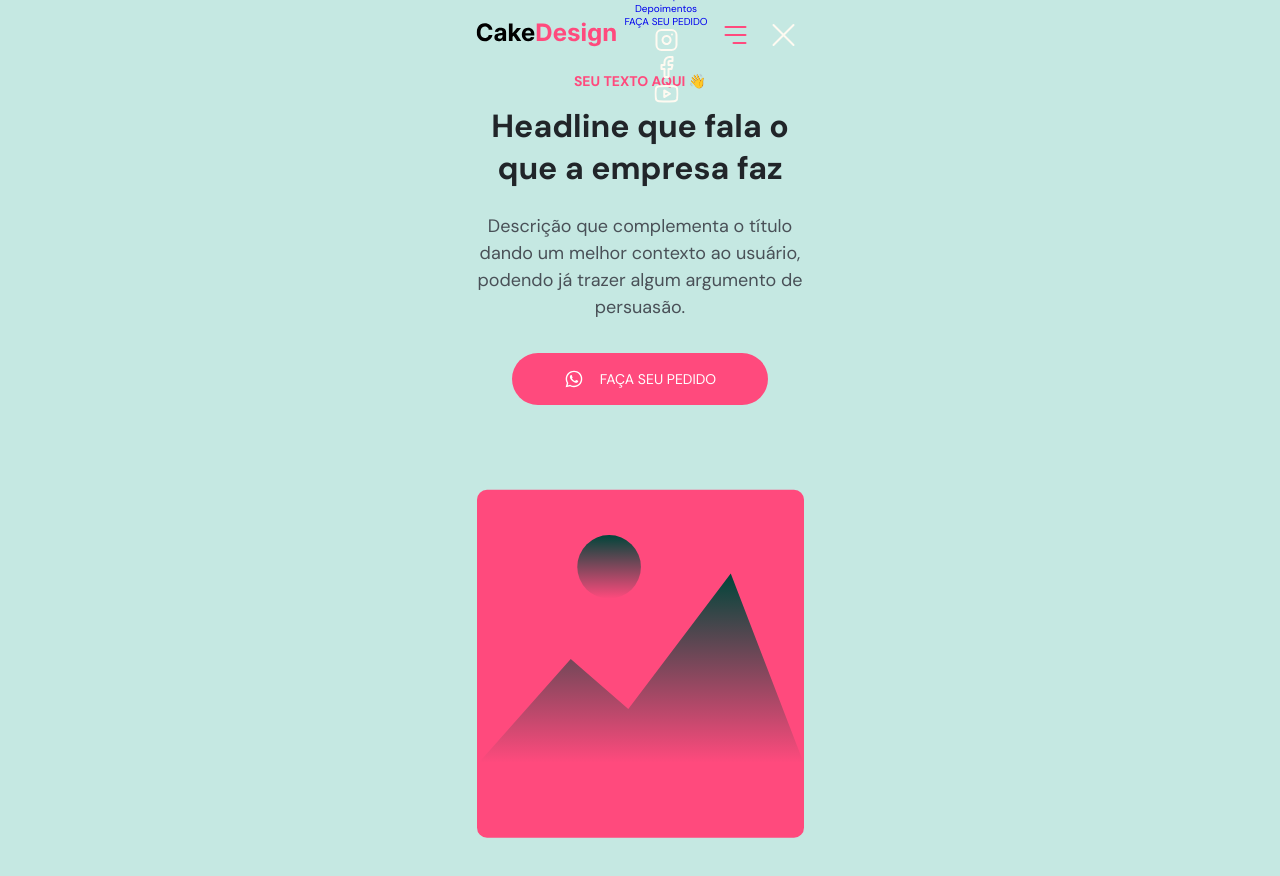
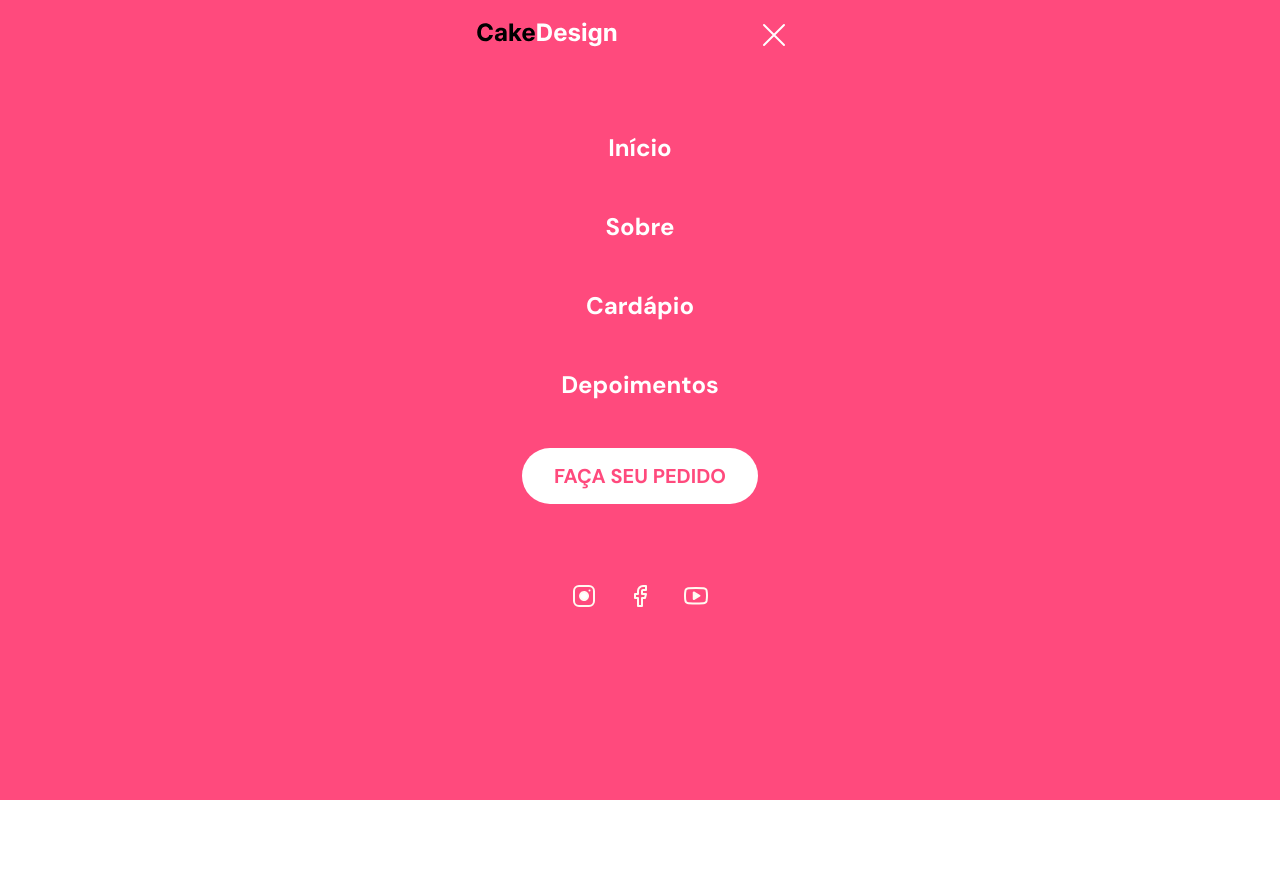
Before and after one commit to Ismaellaet/doctorcare-NLW, a plain HTML site: page index.html in a window 1280 px wide. After the commit the page ends 800 px from the top, so only its background shows below. Drawn offline with Linux system fonts and the light colour scheme.

Commit message:
NLW Stage 2

```diff
--- a/index.html
+++ b/index.html
@@ -11,7 +11,7 @@
     <title>CakeDesign</title>
 </head>
 
-<body onscroll="fixed()" class="">
+<body onscroll="fixed()" class="menu-expanded">
     <nav>
         <div class="container">
             <a href="#" class="logo">
@@ -60,7 +60,6 @@
                                 <path d="M17.5 6.49997H17.51" stroke="#FFFAF1" stroke-width="2" stroke-linecap="round"
                                     stroke-linejoin="round" />
                             </svg>
-
                         </a>
                     </li>
 
@@ -92,7 +91,7 @@
                 </ul>
             </div>
 
-            <button class="open-menu" onclick="openMenu()">
+            <button aria-expanded="false" aria-label="Abrir menu" class="open-menu" onclick="openMenu()">
                 <svg width="40" height="40" viewBox="0 0 40 40" fill="none" xmlns="http://www.w3.org/2000/svg">
                     <path d="M10 20H30" stroke="#FF4A7D" stroke-width="2" stroke-linecap="round"
                         stroke-linejoin="round" />
@@ -102,7 +101,7 @@
                         stroke-linejoin="round" />
                 </svg>
             </button>
-            <button class="close-menu" onclick="closeMenu()">
+            <button aria-expanded="true" aria-label="true" class="close-menu" onclick="closeMenu()">
                 <svg width="40" height="40" viewBox="0 0 40 40" fill="none" xmlns="http://www.w3.org/2000/svg">
                     <path d="M30 10L10 30M10 10L30 30" stroke="#FFFAF1" stroke-width="2" stroke-linecap="round"
                         stroke-linejoin="round" />
--- a/styles/mobile.css
+++ b/styles/mobile.css
@@ -148,3 +148,96 @@ header svg {
 }
 
 /* ==== Menu Expanded ==== */
+body.menu-expanded {
+    overflow: hidden;
+}
+
+body.menu-expanded> :not(nav) {
+    display: none;
+}
+
+.menu,
+.close-menu,
+body.menu-expanded .open-menu {
+    opacity: 0;
+    visibility: hidden;
+}
+
+body.menu-expanded .menu,
+body.menu-expanded .close-menu {
+    opacity: 1;
+    visibility: visible;
+}
+
+body.menu-expanded .logo,
+body.menu-expanded .close-menu {
+    position: relative;
+    z-index: 10;
+}
+
+body.menu-expanded svg path:nth-child(2) {
+    fill: white;
+}
+
+body.menu-expanded button path {
+    stroke: white;
+}
+
+.close-menu {
+    padding-right: 1rem;
+}
+
+body.menu-expanded nav {
+    position: relative;
+}
+
+body.menu-expanded .menu {
+    position: fixed;
+    top: 0;
+    left: 0;
+
+    background: var(--brand);
+
+    width: 100vw;
+    height: 100vh;
+
+    padding-top: var(--nav-height);
+}
+
+body.menu-expanded ul:first-child {
+    display: flex;
+    flex-direction: column;
+    gap: 4.8rem;
+
+    margin-top: 6rem;
+}
+
+body.menu-expanded ul:first-child li a {
+    color: white;
+    font-size: 2.4rem;
+    font-weight: 700;
+}
+
+body.menu-expanded .button {
+    display: inline-block;
+    border-radius: 4rem;
+
+    font-size: 2rem;
+    font-weight: 700;
+    line-height: 2.4rem;
+
+    margin-top: 4.8rem;
+    padding: 1.6rem 3.2rem;
+
+    background: white;
+    color: var(--brand);
+}
+
+.social-links {
+    display: flex;
+    align-items: center;
+    justify-content: center;
+    gap: 3.2rem;
+
+    margin-top: 8rem;
+}
```
